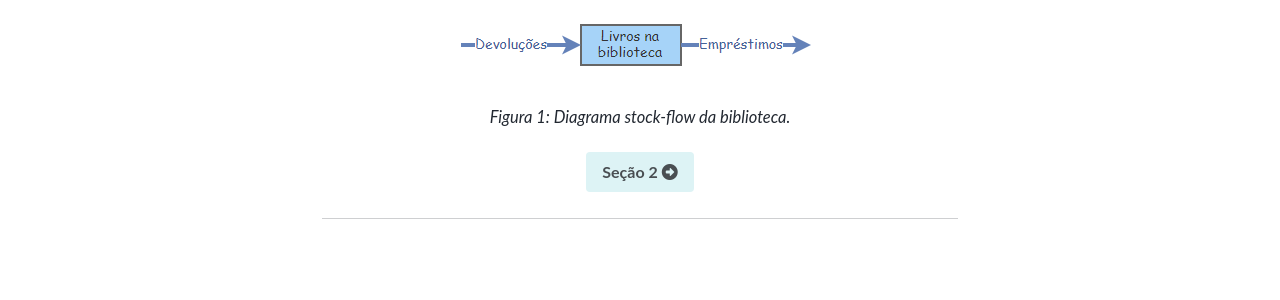
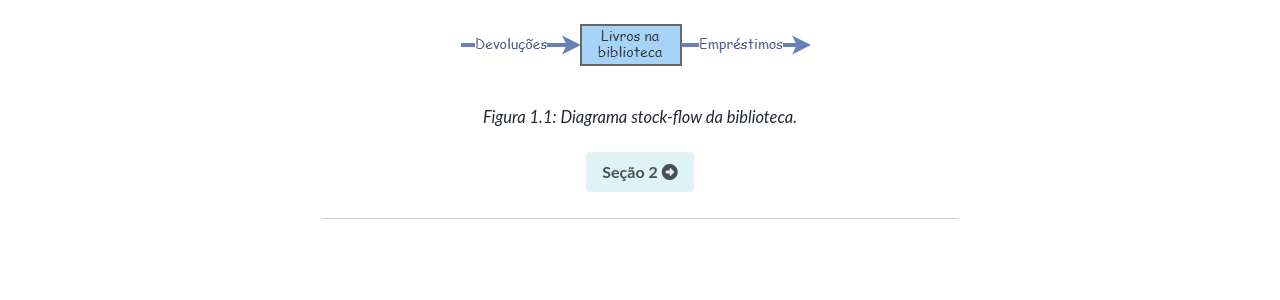
Before and after one commit to milenalauschner/MM, a Jekyll site: the page built from _pages/seção2.md, in a window 1280 px wide and 900 px high, scrolled down 588 px. Shown: the part 406-706 px from the top of the window. Built offline with Jekyll 4.4.1, drawn with Linux system fonts in a browser that asks for light colours; cached includes are drawn as plain includes; nearby versions of some CDN libraries; some web fonts are replaced; formulas are drawn with MathJax 3.

Commit message:
Update seção2.md

```diff
--- a/_pages/seção2.md
+++ b/_pages/seção2.md
@@ -26,11 +26,11 @@ Para isso vamos construir um modelo sobre o estoque de livros na biblioteca leva
 Considere que há certa quantidade de livros disponíveis em uma biblioteca, ou seja, tem um estoque de livros. Digamos que em certo momento haja $$n$$ livros na biblioteca. Essa quantidade de livros pode diminuir porque alguns livros são emprestados aos alunos, assim como pode aumentar porque alguns livros que estavam emprestados são devolvidos. Um diagrama que representa o número de livros na biblioteca é visto na Figura 1.1, onde o retângulo representa o estoque de livros. As setas representam livros que entram ou saem da biblioteca. A seta da esquerda, apontando para dentro do retângulo, indica que há um fluxo de livros entrando no estoque da biblioteca (devoluções de livros pelos alunos). A da direita, apontando para fora do retângulo, indica que há um fluxo de livros saindo do estoque da biblioteca (empréstimos de livros para alunos).
 {: .text-justify}
 
-![Figura 1: Diagrama stock-flow da biblioteca.]({{ site.url }}{{ site.baseurl
+![Figura 1.1: Diagrama stock-flow da biblioteca.]({{ site.url }}{{ site.baseurl
 }}/assets/images/biblioteca1.png){: .align-center}
 
 {: .image-caption}
-*Figura 1: Diagrama stock-flow da biblioteca.*
+*Figura 1.1: Diagrama stock-flow da biblioteca.*
  {: .text-center}
 
 [ Seção 2 <i class="fas fa-arrow-alt-circle-right"></i>](https://milenalauschner.github.io/MM/seção2/){:
```
